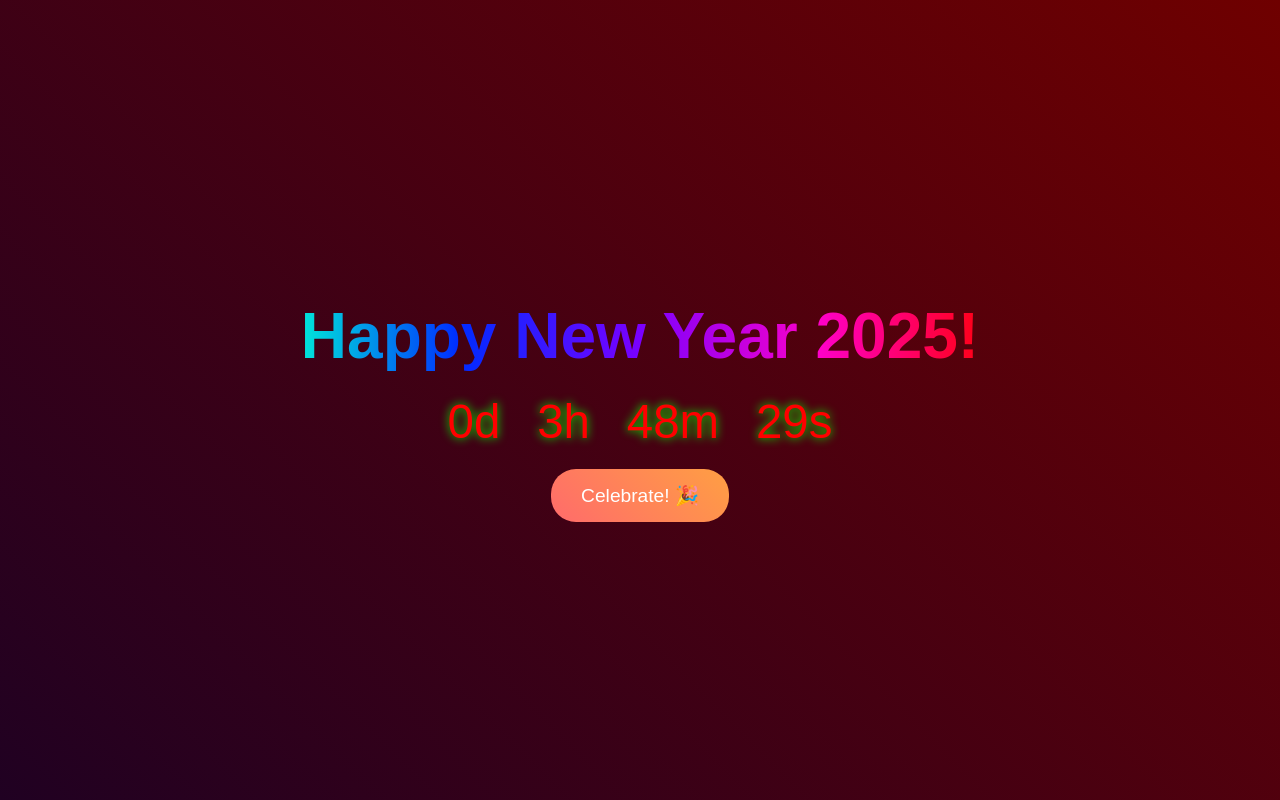
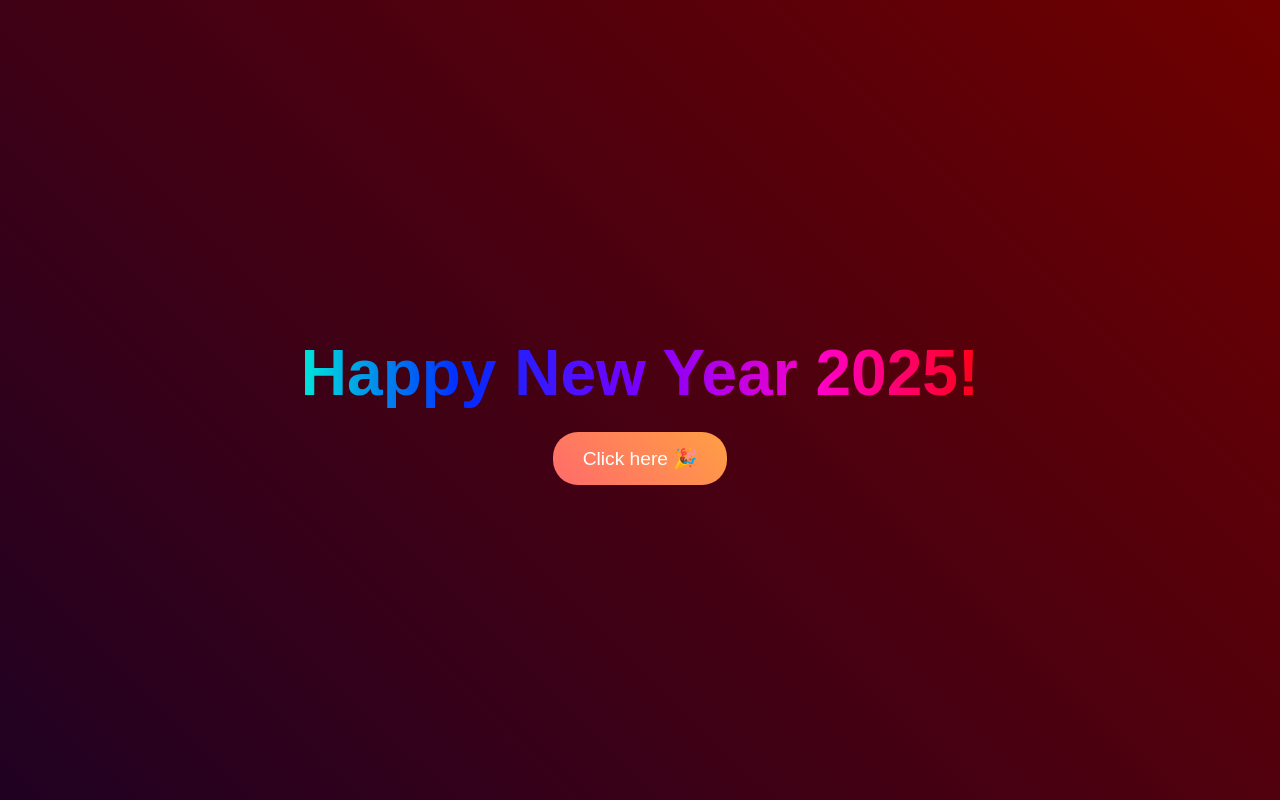
Before and after one commit to Basu-Kumar/bdaywish, a plain HTML site: page index.html in a window 1280 px wide. Drawn offline with Linux system fonts and the light colour scheme.

Commit message:
messages add

```diff
--- a/index.html
+++ b/index.html
@@ -16,7 +16,6 @@
 
       :root {
         --title-size: clamp(2rem, 5vw, 4rem);
-        --countdown-size: clamp(1.5rem, 4vw, 3rem);
         --message-size: clamp(1.5rem, 3vw, 2.5rem);
         --button-size: clamp(1rem, 2vw, 1.2rem);
         --spacing: clamp(10px, 2vw, 20px);
@@ -75,14 +74,6 @@
         line-height: 1.2;
       }
 
-      .countdown {
-        font-size: var(--countdown-size);
-        margin: var(--spacing);
-        text-shadow: 0 0 10px #00ff00;
-        transition: all 0.5s ease;
-        word-spacing: 0.5em;
-      }
-
       .celebrate-btn {
         padding: clamp(10px, 2vw, 15px) clamp(20px, 4vw, 30px);
         font-size: var(--button-size);
@@ -117,6 +108,7 @@
         position: absolute;
         width: clamp(5px, 1vw, 10px);
         height: clamp(5px, 1vw, 10px);
+        top: -20px;
         animation: fall 3s linear forwards;
       }
 
@@ -130,6 +122,7 @@
         border-radius: 2px;
         box-shadow: 0 0 5px rgba(255, 255, 255, 0.3);
         transform-origin: center;
+        top: -20px;
       }
 
       .message-container {
@@ -185,7 +178,7 @@
 
       @keyframes boxFall {
         0% {
-          transform: translateY(-20px) rotate(0deg);
+          transform: translateY(0) rotate(0deg);
           opacity: 0.7;
         }
         50% {
@@ -238,11 +231,6 @@
           margin: 0;
           flex: 1;
         }
-
-        .countdown {
-          margin: 0;
-          flex: 1;
-        }
       }
 
       @media (hover: none) {
@@ -254,7 +242,6 @@
 
       @media (-webkit-min-device-pixel-ratio: 2), (min-resolution: 192dpi) {
         .title,
-        .countdown,
         .message {
           text-rendering: optimizeLegibility;
           -webkit-font-smoothing: antialiased;
@@ -266,8 +253,7 @@
   <body>
     <div class="container">
       <h1 class="title">Happy New Year 2025!</h1>
-      <div class="countdown" id="countdown"></div>
-      <button class="celebrate-btn" onclick="celebrate()">Celebrate! 🎉</button>
+      <button class="celebrate-btn" onclick="celebrate()">Click here 🎉</button>
     </div>
     <div class="message-container" id="messageContainer"></div>
 
@@ -314,19 +300,12 @@
         const box = document.createElement("div");
         box.className = "falling-box";
 
-        // Random starting position across the width of the viewport
         box.style.left = `${Math.random() * 98}vw`;
-
-        // Random color from our palette
         box.style.backgroundColor =
           colors[Math.floor(Math.random() * colors.length)];
-
-        // Random initial rotation
         box.style.transform = `rotate(${Math.random() * 360}deg)`;
 
         document.body.appendChild(box);
-
-        // Remove the box after animation completes
         setTimeout(() => box.remove(), 3000);
       }
 
@@ -363,6 +342,9 @@
       }
 
       function celebrate() {
+        document.querySelector(".container").style.display = "none";
+        showMessage();
+
         for (let i = 0; i < 50; i++) {
           setTimeout(() => {
             createFirework(
@@ -382,61 +364,32 @@
             document.body.appendChild(confetti);
             setTimeout(() => confetti.remove(), 3000);
 
-            // Add box creation
             createBox();
           }, i * 50);
         }
-      }
 
-      function startBoxShower() {
-        return setInterval(() => {
-          if (Math.random() > 0.5) {
-            // 50% chance to create a box each interval
-            createBox();
-          }
-        }, 200); // Create a new box every 200ms
-      }
+        if (!celebrationInterval) {
+          celebrationInterval = setInterval(() => {
+            for (let i = 0; i < 50; i++) {
+              setTimeout(() => {
+                createFirework(
+                  Math.random() * window.innerWidth,
+                  Math.random() * window.innerHeight
+                );
+                createBox();
+              }, i * 50);
+            }
+          }, 2000);
 
-      function showNewYearMessage() {
-        document.querySelector(".container").style.display = "none";
-        showMessage();
-        celebrate();
-        if (!celebrationInterval) {
-          celebrationInterval = setInterval(celebrate, 2000);
-          startBoxShower();
+          setInterval(() => {
+            if (Math.random() > 0.5) {
+              createBox();
+            }
+          }, 200);
         }
       }
 
-      function updateCountdown() {
-        const now = new Date();
-        const newYear = new Date("January 1, 2025 00:00:00");
-        const diff = newYear - now;
-
-        if (diff <= 0) {
-          showNewYearMessage();
-          return;
-        }
-
-        const days = Math.floor(diff / (1000 * 60 * 60 * 24));
-        const hours = Math.floor(
-          (diff % (1000 * 60 * 60 * 24)) / (1000 * 60 * 60)
-        );
-        const minutes = Math.floor((diff % (1000 * 60 * 60)) / (1000 * 60));
-        const seconds = Math.floor((diff % (1000 * 60)) / 1000);
-
-        const countdown = document.getElementById("countdown");
-        countdown.innerHTML = `${days}d ${hours}h ${minutes}m ${seconds}s`;
-
-        const hue = Math.floor((diff / (1000 * 60 * 60 * 24 * 365)) * 360);
-        countdown.style.color = `hsl(${hue}, 100%, 50%)`;
-        countdown.style.transform = `scale(${
-          1 + Math.sin(Date.now() / 1000) * 0.05
-        })`;
-      }
-
-      setInterval(updateCountdown, 1000);
       setInterval(changeBackground, 1700);
-      updateCountdown();
     </script>
   </body>
 </html>
```
